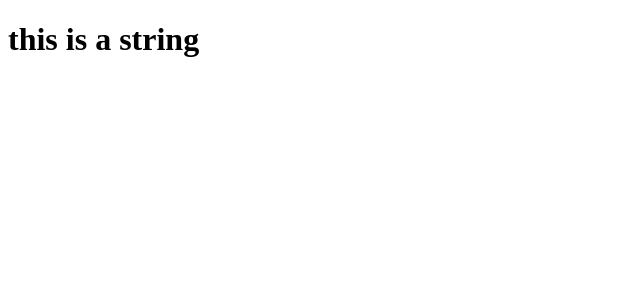
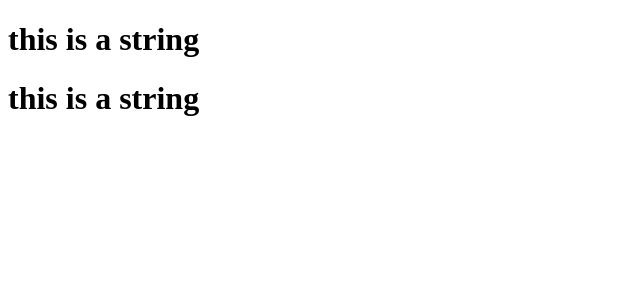
Before and after one commit to mbcarruthers/reacting, a React (Create React App) app: page / in a window 1280 px wide. Shown: the top 300 px of the page, without its empty margins (0-640 px from the left). Built offline with nearby package versions, Linux system fonts and the light colour scheme.

Commit message:
6 out of 10 objectives completed

```diff
--- a/src/Components/App.jsx
+++ b/src/Components/App.jsx
@@ -20,7 +20,10 @@ export default class App extends Component {
     }
     render() {
         return(
-            <h1> { this.state.text } </h1>
+            <div>
+                <h1> { this.state.text } </h1>
+                <h1> { this.props.value } </h1>
+            </div>
         )
     }
 }
```
